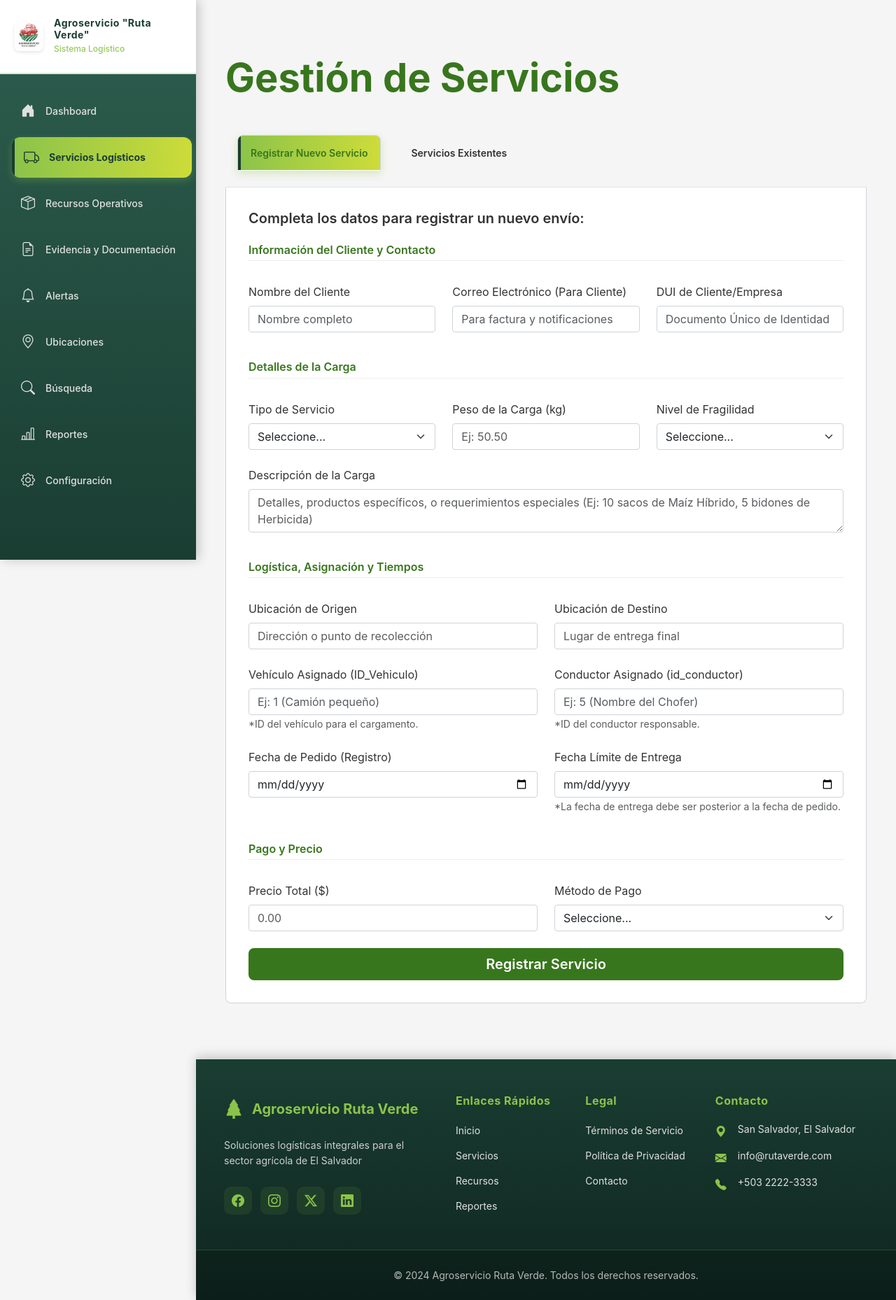
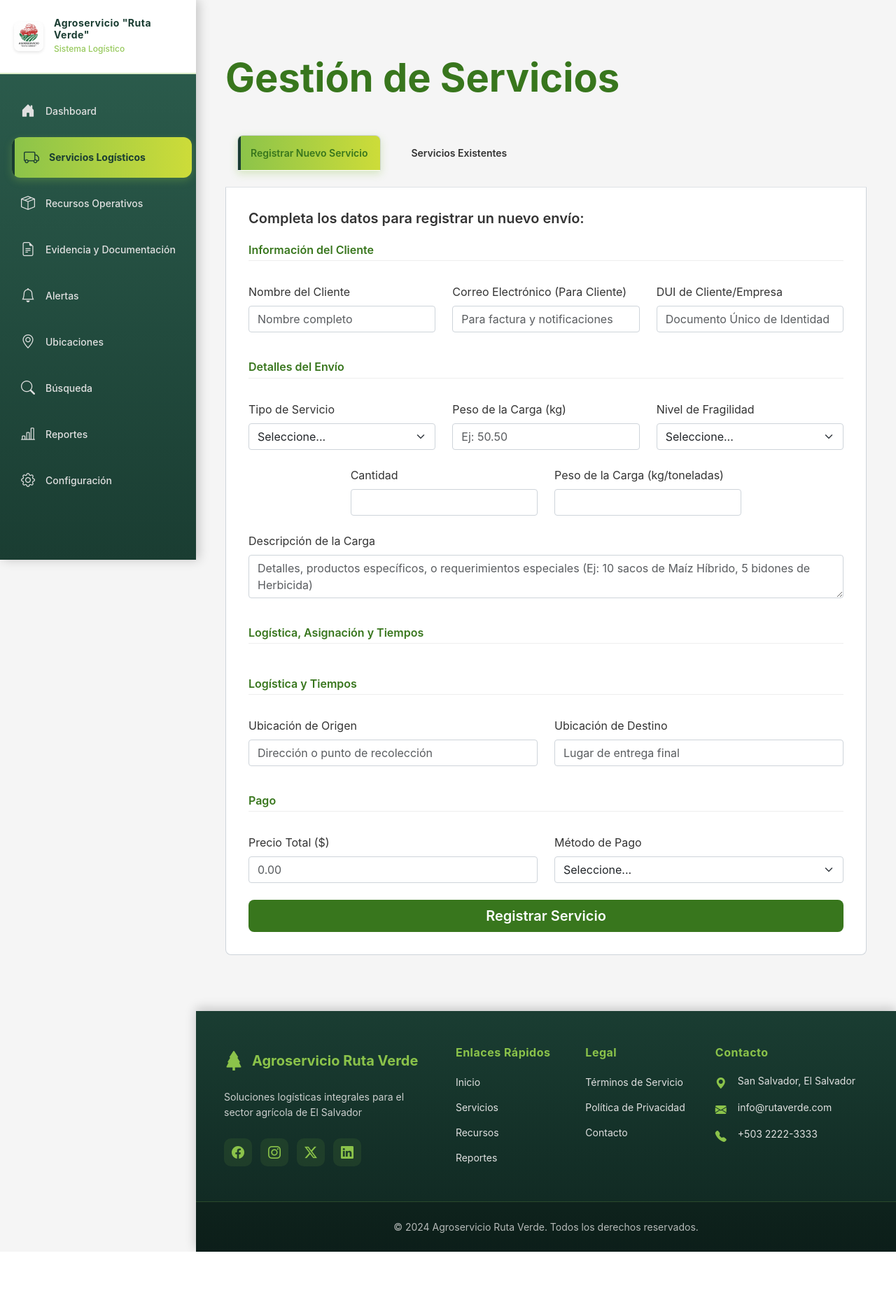
Before and after one commit to Josereph/Agroservicio_RutaVerde, a Flask app: page /servicios in a window 1280 px wide, after a click on "Registrar Nuevo Servicio". Shown: the whole page at 70% size. After the commit the page ends 1789 px from the top, so only its background shows below. Run offline with Flask 3, Linux system fonts and the light colour scheme; some libraries are stand-ins or nearby versions.

Commit message:
pequeñas modificaciones en la estetica de la vista de gestion servicios y colocacion de comentarios en secciones

```diff
--- a/app/templates/Modules/Gestion_Servicio/Vista2.html
+++ b/app/templates/Modules/Gestion_Servicio/Vista2.html
@@ -22,12 +22,14 @@
         </ul>
 
         <div class="tab-content tab-content-card" id="serviciosTabContent">
-            <div class="tab-pane fade **show active**" id="registro" role="tabpanel" aria-labelledby="registro-tab">
+            <!-- primera pestaña: registro de servicio -->
+            <div class="tab-pane fade" id="registro" role="tabpanel" aria-labelledby="registro-tab">
                 <h2 class="h5 mb-4 text-secondary-title">Completa los datos para registrar un nuevo envío:</h2>
 
                 <form action="#" method="POST">
                     <div class="row g-4">
-                        <div class="col-12"><h3 class="h6 text-section-header">Información del Cliente y Contacto</h3></div>
+                        <!-- seccion de informacion del cliente -->
+                        <div class="col-12"><h3 class="h6 text-section-header">Información del Cliente</h3></div>
 
                         <div class="col-md-4">
                             <label for="cliente_nombre" class="form-label text-inter-regular">Nombre del Cliente</label>
@@ -44,7 +46,8 @@
                             <input type="text" class="form-control custom-input" id="cliente_dui" name="cliente_dui" placeholder="Documento Único de Identidad" required>
                         </div>
 
-                        <div class="col-12"><h3 class="h6 text-section-header mt-3">Detalles de la Carga</h3></div>
+                        <!-- Seccion de detalle del servicio -->
+                        <div class="col-12"><h3 class="h6 text-section-header mt-3">Detalles del Envío</h3></div>
 
                         <div class="col-md-4">
                             <label for="tipo_servicio" class="form-label text-inter-regular">Tipo de Servicio</label>
@@ -73,11 +76,30 @@
                         </div>
 
                         <div class="col-12">
+                            <div class="row justify-content-center">
+
+                                <div class="col-md-4 col-sm-6">
+                                    <label for="cantidad" class="form-label text-inter-regular">Cantidad</label>
+                                    <input type="number" class="form-control custom-input" id="cantidad" name="cantidad" required>
+                                </div>
+
+                                <div class="col-md-4 col-sm-6">
+                                    <label for="peso_carga" class="form-label text-inter-regular">Peso de la Carga (kg/toneladas)</label>
+                                    <input type="number" step="0.01" class="form-control custom-input" id="peso_carga" name="peso_carga" required>
+                                </div>
+
+                            </div>
+                        </div>
+
+                        <div class="col-12">
                             <label for="descripcion_carga" class="form-label text-inter-regular">Descripción de la Carga</label>
                             <textarea class="form-control custom-input" id="descripcion_carga" name="descripcion_carga" rows="2" placeholder="Detalles, productos específicos, o requerimientos especiales (Ej: 10 sacos de Maíz Híbrido, 5 bidones de Herbicida)"></textarea>
                         </div>
 
                         <div class="col-12"><h3 class="h6 text-section-header mt-3">Logística, Asignación y Tiempos</h3></div>
+
+                        <!-- seccion de logistica y tiempo de registro y entrega -->
+                        <div class="col-12"><h3 class="h6 text-section-header mt-3">Logística y Tiempos</h3></div>
 
                         <div class="col-md-6">
                             <label for="ubicacion_origen" class="form-label text-inter-regular">Ubicación de Origen</label>
@@ -89,30 +111,8 @@
                             <input type="text" class="form-control custom-input" id="ubicacion_destino" name="ubicacion_destino" placeholder="Lugar de entrega final" required>
                         </div>
 
-                        <div class="col-md-6">
-                            <label for="id_vehiculo" class="form-label text-inter-regular">Vehículo Asignado (ID_Vehiculo)</label>
-                            <input type="number" class="form-control custom-input" id="id_vehiculo" name="id_vehiculo" placeholder="Ej: 1 (Camión pequeño)" required>
-                            <small class="text-muted small-text">*ID del vehículo para el cargamento.</small>
-                        </div>
-
-                        <div class="col-md-6">
-                            <label for="id_conductor" class="form-label text-inter-regular">Conductor Asignado (id_conductor)</label>
-                            <input type="number" class="form-control custom-input" id="id_conductor" name="id_conductor" placeholder="Ej: 5 (Nombre del Chofer)" required>
-                            <small class="text-muted small-text">*ID del conductor responsable.</small>
-                        </div>
-
-                        <div class="col-md-6">
-                            <label for="fecha_pedido" class="form-label text-inter-regular">Fecha de Pedido (Registro)</label>
-                            <input type="date" class="form-control custom-input" id="fecha_pedido" name="fecha_pedido" required>
-                        </div>
-
-                        <div class="col-md-6">
-                            <label for="fecha_entrega" class="form-label text-inter-regular">Fecha Límite de Entrega</label>
-                            <input type="date" class="form-control custom-input" id="fecha_entrega" name="fecha_entrega" required>
-                            <small class="text-muted small-text">*La fecha de entrega debe ser posterior a la fecha de pedido.</small>
-                        </div>
-
-                        <div class="col-12"><h3 class="h6 text-section-header mt-3">Pago y Precio</h3></div>
+                        <!-- seccion de paga -->
+                        <div class="col-12"><h3 class="h6 text-section-header mt-3">Pago</h3></div>
 
                         <div class="col-md-6">
                             <label for="precio_total" class="form-label text-inter-regular">Precio Total ($)</label>
@@ -129,6 +129,7 @@
                             </select>
                         </div>
 
+                        <!-- boton de registro-->
                         <div class="col-12 mt-4">
                             <button type="submit" class="btn btn-lg w-100 primary-submit-btn">
                                 <i></i> Registrar Servicio
@@ -138,6 +139,7 @@
                 </form>
             </div>
 
+            <!-- segunda pestaña: consultar como van los servicios -->
             <div class="tab-pane fade" id="consulta" role="tabpanel" aria-labelledby="consulta-tab">
                 <h2 class="h5 mb-4 text-secondary-title">Listado de Envíos y su Estado:</h2>
 
```
